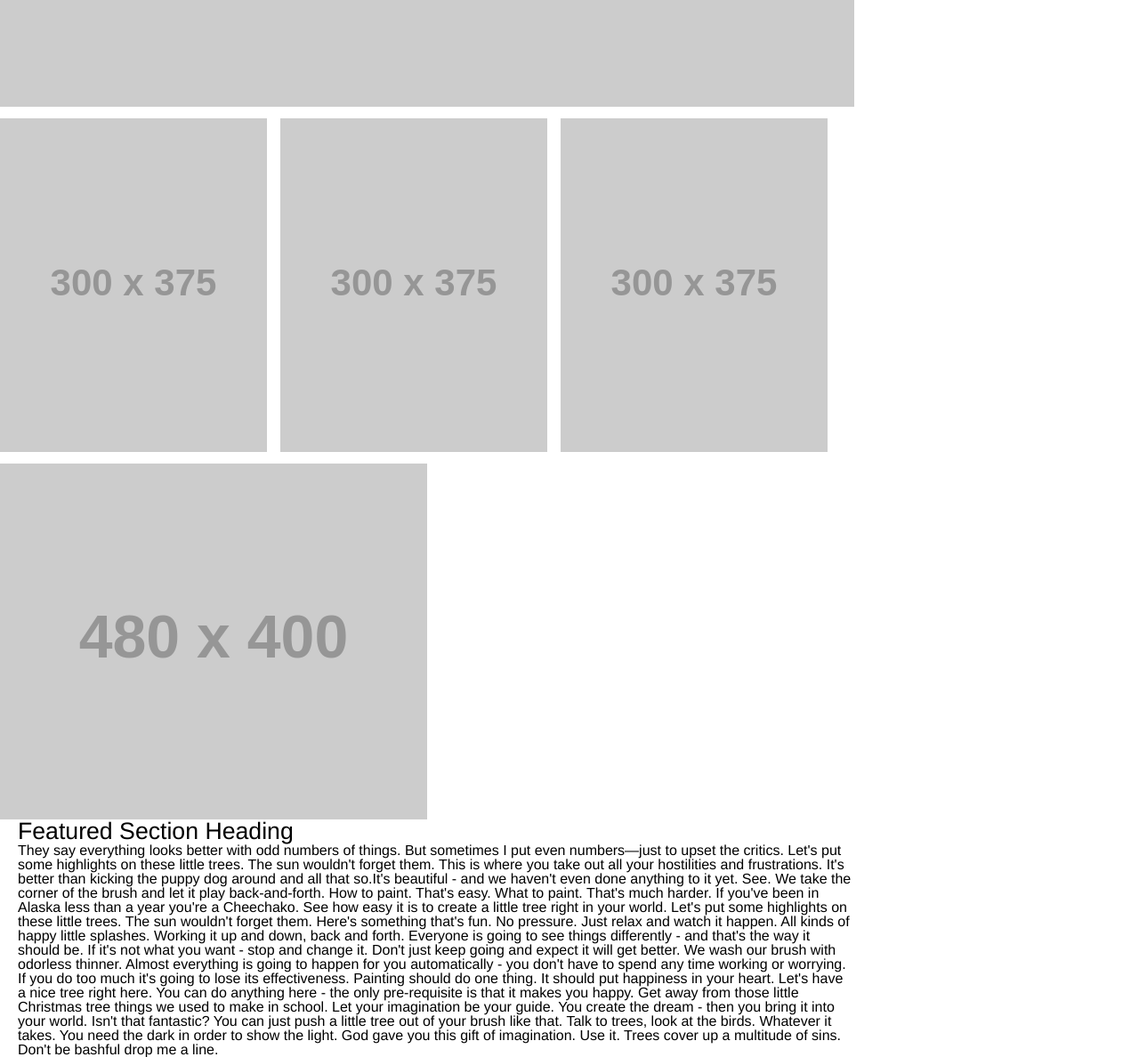
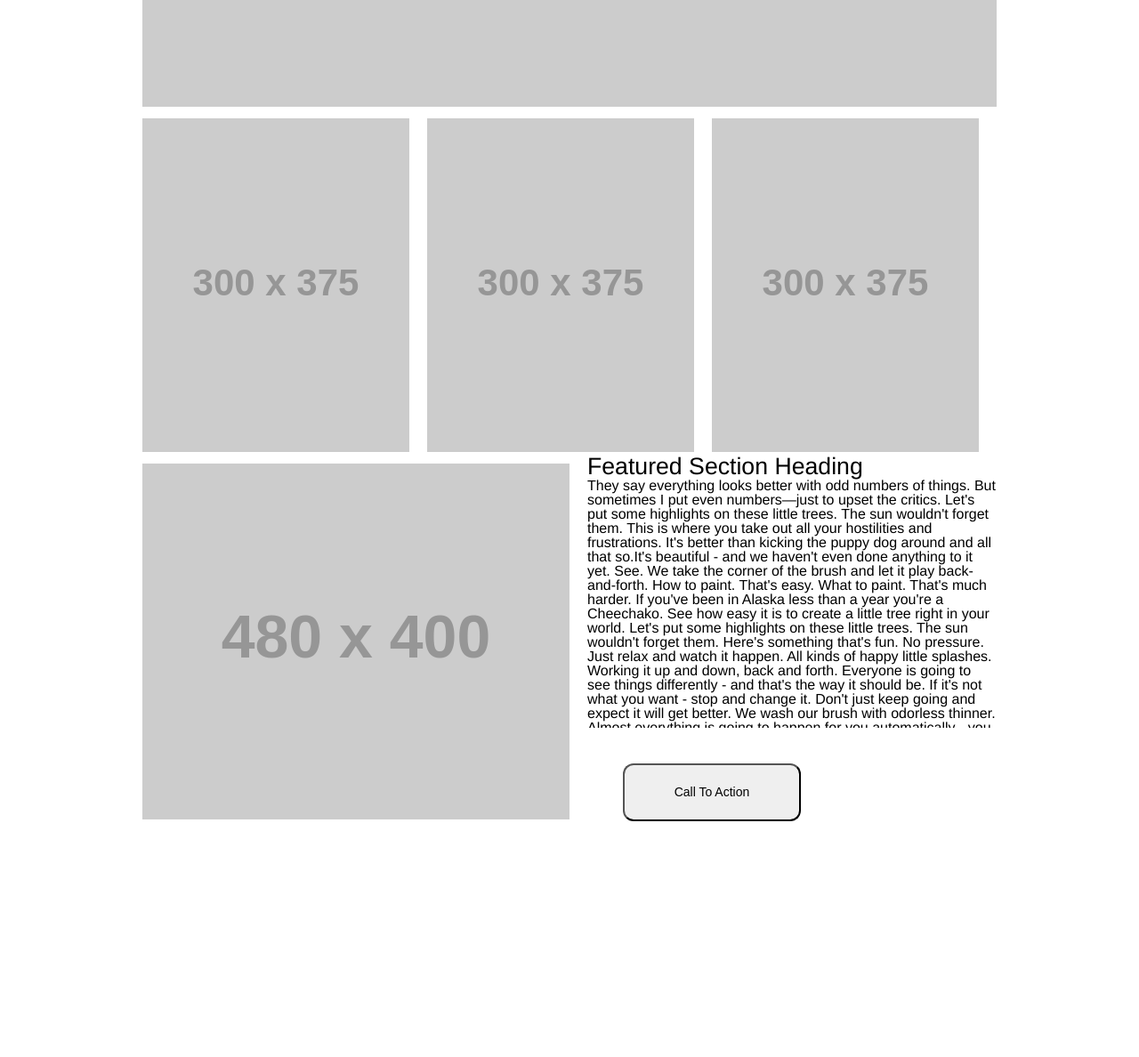
Before and after one commit to holliemaethomas/css-wireframe-, a plain HTML site: page index.html in a window 1280 px wide. Shown: the part 440-1628 px from the top of the page at 89% size. After the commit the page ends 1423 px from the top, so only its background shows below. Drawn offline with Linux system fonts and the light colour scheme; placeholder pictures from the web are drawn by us.

Commit message:
centered and button enlarged, text content is left of section image

```diff
--- a/style.css
+++ b/style.css
@@ -37,7 +37,7 @@ a {
 
 main {
   width: 960px;
-  margin: 20 auto;
+  margin: 0 auto;
 }
 
 main img {
@@ -47,7 +47,8 @@ main img {
 main ul li {
   list-style: none;
   float: left;
-  margin-right: 15px;
+  margin-right: 20px;
+
 
 }
 
@@ -66,9 +67,21 @@ h2 {
 }
 
 section div p {
-  display: inline-block;
+  /* display: inline-block; */
+  position: relative;
+  width: 460px;
+  height: 280px;
   overflow: scroll;
 }
+
+button {
+  border-radius: 12px;
+  height: 65px;
+  width: 200px;
+  font-size: 14px;
+  margin: 40px;
+}
+
 
 
 button:hover {
```
